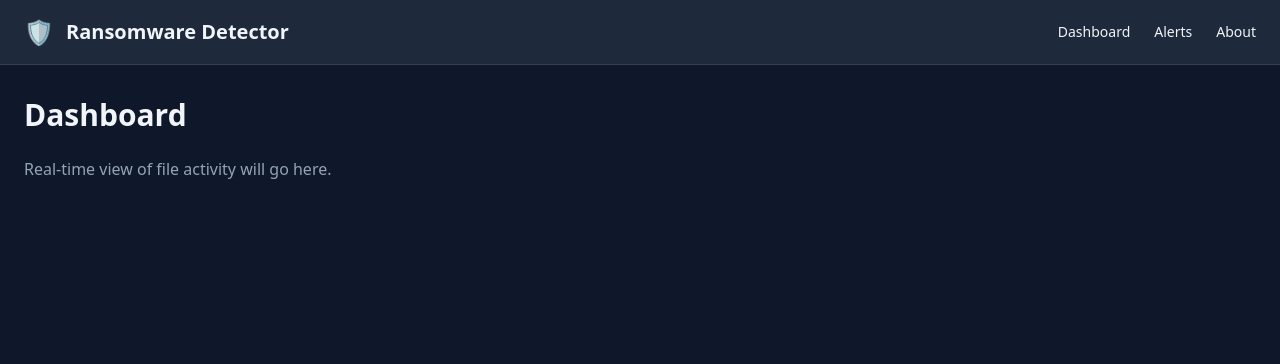
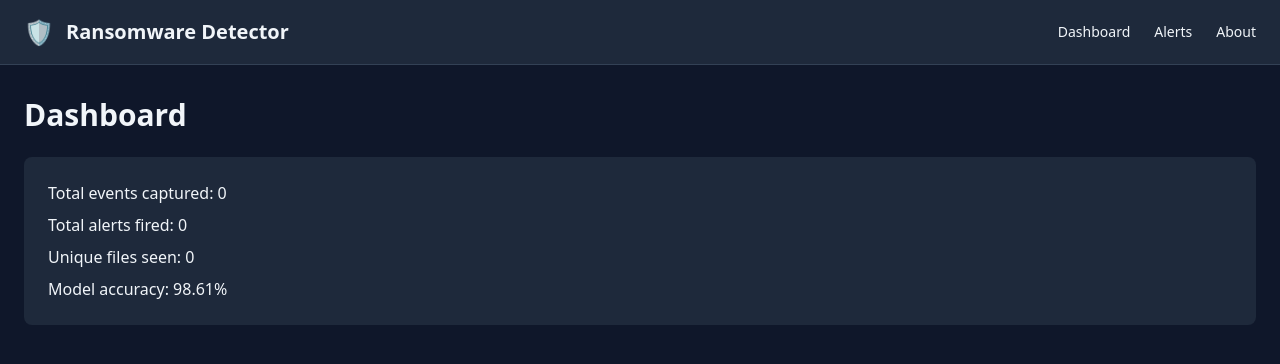
Before and after one commit to habahmadi/ransomwareProject, a Flask app: page / in a window 1280 px wide. Shown: the top 364 px of the page. Run offline with Flask 3, Linux system fonts and the light colour scheme; some libraries are stand-ins or nearby versions.

Commit message:
Add backend summary stats and display on dashboard

```diff
--- a/webapp/app.py
+++ b/webapp/app.py
@@ -9,6 +9,7 @@
 #   https://flask.palletsprojects.com/en/stable/patterns/jquery/    (returning JSON for charts)
 
 import os
+import pandas as pd
 from flask import Flask, render_template
 
 # first find the project root
@@ -22,11 +23,41 @@ ALERTS_FILE = os.path.join(project_root, "logs", "alerts.csv")
 # create the flask app
 app = Flask(__name__)
 
+def get_summary_stats():
+    # builds a dict of high-level numbers for the dashboard top section
+    # then wrap them in try/except so the page doesnt crash if a csv is missing
+
+    # default values in case nothing exists yet
+    stats = {
+        "total_events": 0,
+        "total_alerts": 0,
+        "unique_files": 0,
+        "model_accuracy": 98.61,  # this is from the model.py training output
+    }
+
+    # read events csv
+    try:
+        events_df = pd.read_csv(EVENTS_FILE)
+        stats["total_events"] = len(events_df)
+        stats["unique_files"] = events_df["file_path"].nunique()
+    except FileNotFoundError:
+        pass
+
+    # read alerts csv
+    try:
+        alerts_df = pd.read_csv(ALERTS_FILE)
+        stats["total_alerts"] = len(alerts_df)
+    except FileNotFoundError:
+        pass
+
+    return stats
+
 
 # homepage / main dashboard
 @app.route("/")
 def dashboard():
-    return render_template("dashboard.html")
+    stats = get_summary_stats()
+    return render_template("dashboard.html", stats=stats)
 
 
 # alerts page - shows all ML-flagged events
--- a/webapp/templates/dashboard.html
+++ b/webapp/templates/dashboard.html
@@ -3,5 +3,12 @@
 
 {% block content %}
 <h1 class="text-3xl font-bold mb-6">Dashboard</h1>
-<p class="text-slate-400">Real-time view of file activity will go here.</p>
+
+<!-- these are raw stats for now, I'll style them properly in the next commit -->
+<div class="bg-slate-800 rounded-lg p-6 space-y-2">
+    <p>Total events captured: {{ stats.total_events }}</p>
+    <p>Total alerts fired: {{ stats.total_alerts }}</p>
+    <p>Unique files seen: {{ stats.unique_files }}</p>
+    <p>Model accuracy: {{ stats.model_accuracy }}%</p>
+</div>
 {% endblock %}
```
